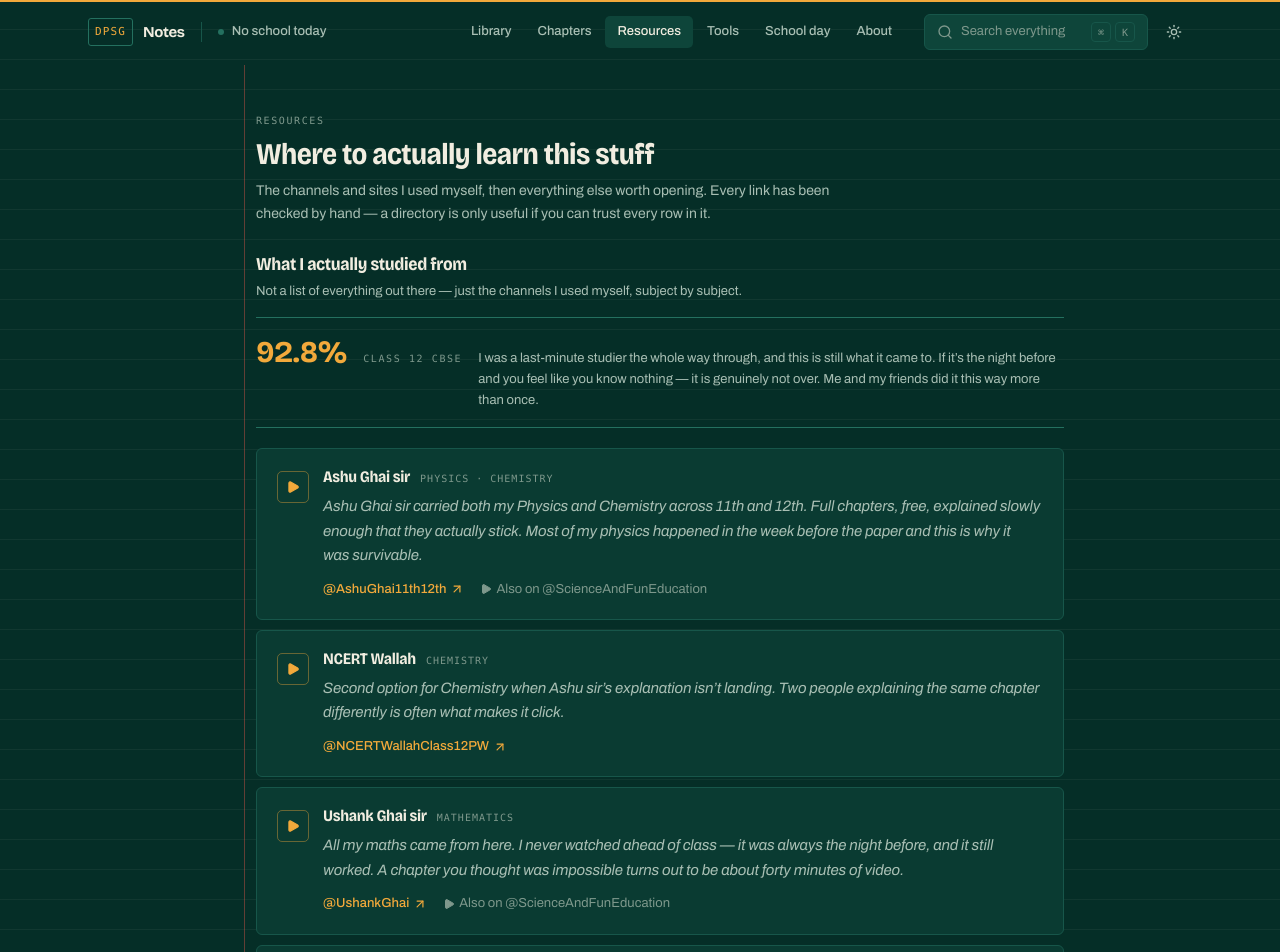
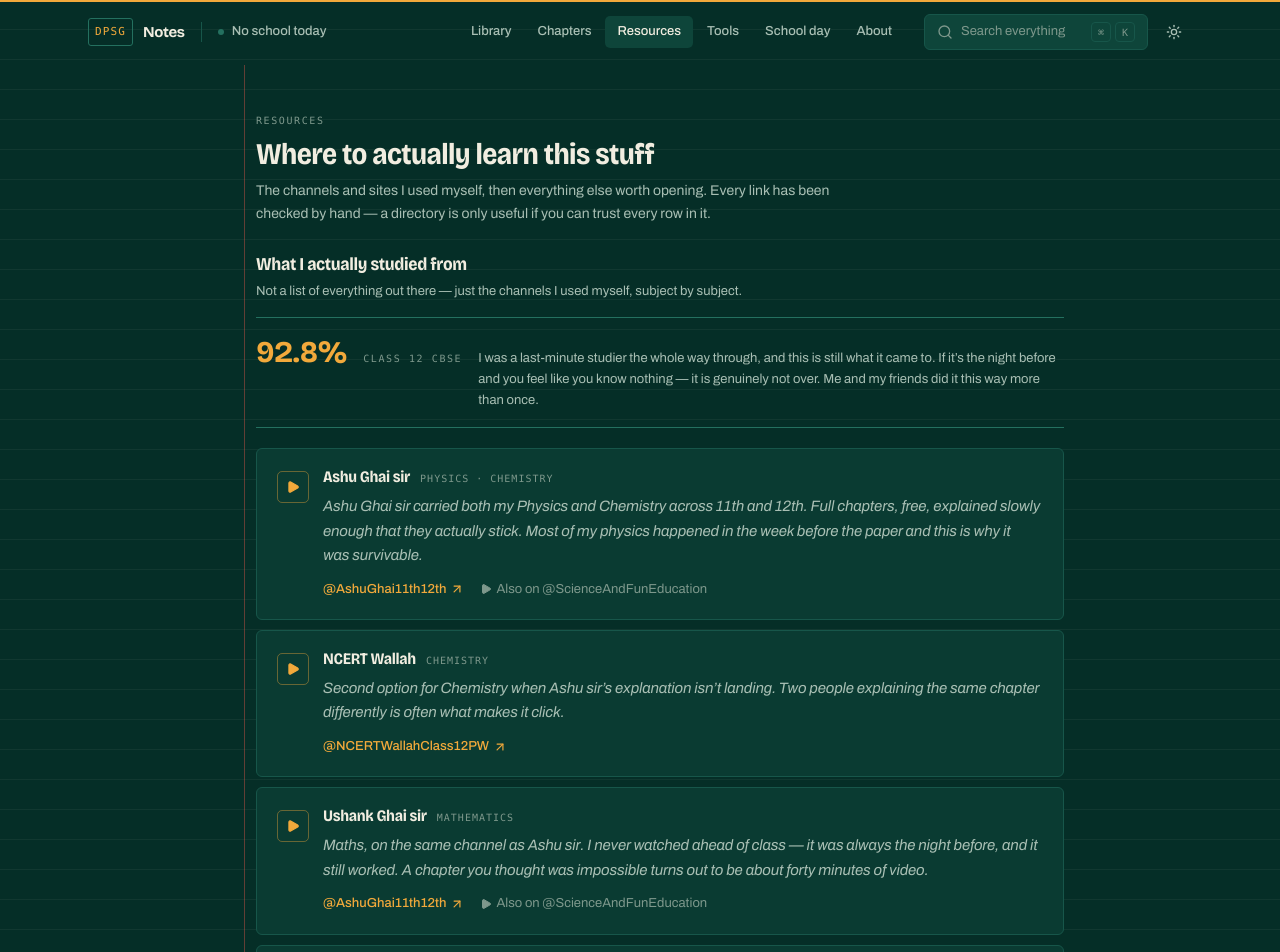
Before and after one commit to arykv/dpsg_notes, a React (Vite) app: page /resources in a window 1280 px wide. Shown: the top 952 px of the page. Built offline with nearby package versions, Linux system fonts and the light colour scheme; a web font is replaced by a local one.

Commit message:
fix(resources): Ushank sir posts on Ashu sir's channel, not his own
@UshankGhai resolved to a real but empty channel — another false positive from
checking status codes instead of asking. Both teachers share
@AshuGhai11th12th.

```diff
--- a/src/data/channels.ts
+++ b/src/data/channels.ts
@@ -47,14 +47,16 @@ export const MY_RESOURCES: StudySource[] = [
   {
     id: 'ushank-ghai',
     name: 'Ushank Ghai sir',
-    handle: '@UshankGhai',
-    href: 'https://www.youtube.com/@UshankGhai',
+    // Same channel as Ashu sir — the two of them post under one roof, so
+    // there's no separate handle to send anyone to.
+    handle: '@AshuGhai11th12th',
+    href: 'https://www.youtube.com/@AshuGhai11th12th',
     subjects: ['Mathematics'],
     alsoAt: {
       label: 'Also on @ScienceAndFunEducation',
       href: 'https://www.youtube.com/@ScienceAndFunEducation',
     },
-    note: 'All my maths came from here. I never watched ahead of class — it was always the night before, and it still worked. A chapter you thought was impossible turns out to be about forty minutes of video.',
+    note: 'Maths, on the same channel as Ashu sir. I never watched ahead of class — it was always the night before, and it still worked. A chapter you thought was impossible turns out to be about forty minutes of video.',
   },
   {
     id: 'grand-academy',
```
